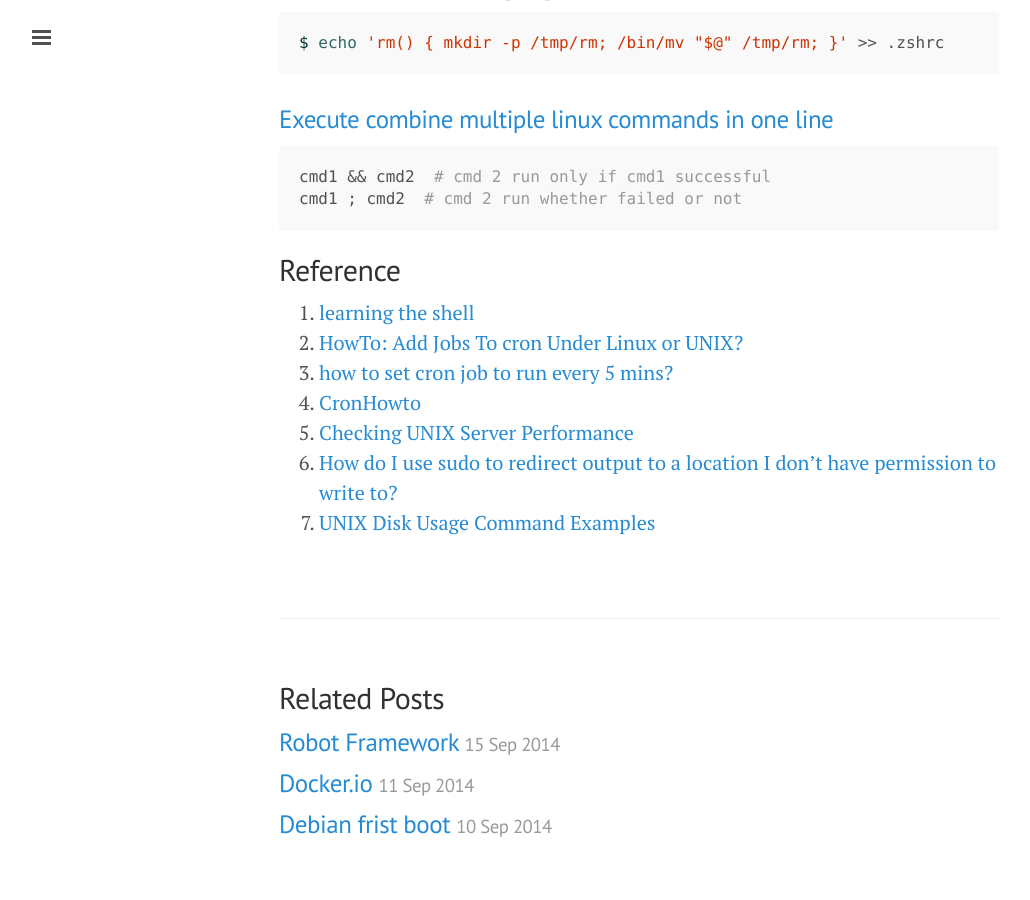
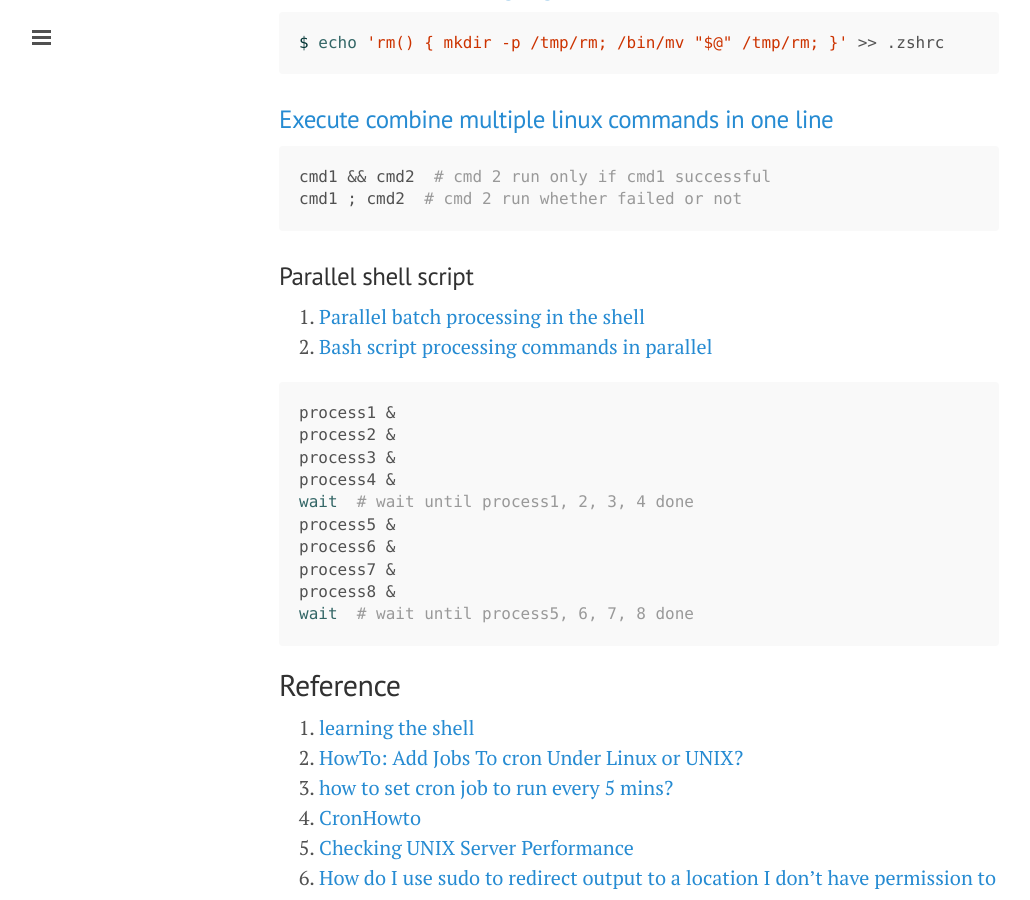
Before and after one commit to ibotdotout/ibotdotout.github.io, a Jekyll site: the page built from _posts/2014-06-27-unix.md, in a window 1280 px wide and 900 px high, scrolled down 4087 px. Shown: the whole window, without its empty margins (1-1031 px from the left). Built offline with Jekyll 4.4.1, drawn with Linux system fonts in a browser that asks for light colours; Markdown is read by kramdown in place of the engine named in the settings.

Commit message:
Parallel shell script

````diff
--- a/_posts/2014-06-27-unix.md
+++ b/_posts/2014-06-27-unix.md
@@ -184,6 +184,23 @@ cmd1 && cmd2  # cmd 2 run only if cmd1 successful
 cmd1 ; cmd2  # cmd 2 run whether failed or not
 ```
 
+###  Parallel shell script
+1. [Parallel batch processing in the shell](http://prll.sourceforge.net/shell_parallel.html)
+2. [Bash script processing commands in parallel](http://stackoverflow.com/questions/19543139/bash-script-processing-commands-in-parallel)
+
+```sh
+process1 &
+process2 &
+process3 &
+process4 &
+wait  # wait until process1, 2, 3, 4 done
+process5 &
+process6 &
+process7 &
+process8 &
+wait  # wait until process5, 6, 7, 8 done
+```
+
 ## Reference
 1. [learning the shell](http://www.linuxcommand.org/lc3_learning_the_shell.php)
 2. [HowTo: Add Jobs To cron Under Linux or UNIX?](http://www.cyberciti.biz/faq/how-do-i-add-jobs-to-cron-under-linux-or-unix-oses/)
````
